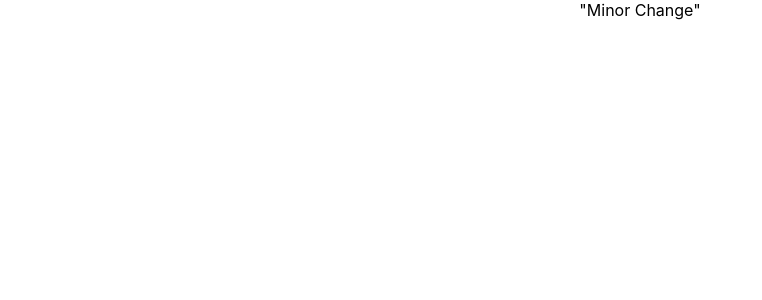
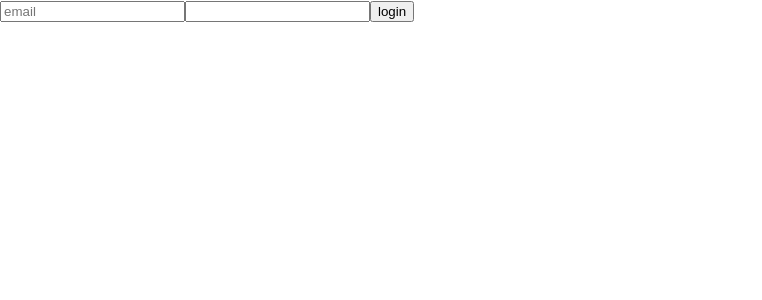
Before and after one commit to kbnewlon/Fish-Tank, a React (Create React App) app: page / in a window 1280 px wide. Shown: the top 300 px of the page, without its empty margins (0-762 px from the left). Built offline with nearby package versions, Linux system fonts and the light colour scheme.

Commit message:
set form state

```diff
--- a/src/App.css
+++ /dev/null
@@ -1,38 +0,0 @@
-.App {
-  text-align: center;
-}
-
-.App-logo {
-  height: 40vmin;
-  pointer-events: none;
-}
-
-@media (prefers-reduced-motion: no-preference) {
-  .App-logo {
-    animation: App-logo-spin infinite 20s linear;
-  }
-}
-
-.App-header {
-  background-color: #282c34;
-  min-height: 100vh;
-  display: flex;
-  flex-direction: column;
-  align-items: center;
-  justify-content: center;
-  font-size: calc(10px + 2vmin);
-  color: white;
-}
-
-.App-link {
-  color: #61dafb;
-}
-
-@keyframes App-logo-spin {
-  from {
-    transform: rotate(0deg);
-  }
-  to {
-    transform: rotate(360deg);
-  }
-}
--- a/src/App.js
+++ b/src/App.js
@@ -1,10 +1,27 @@
-import logo from './logo.svg';
-import './App.css';
+import React, { useState } from 'react';
+
 
 function App() {
+  const [loginFormState, setLoginFormState] = useState({
+    email:"",
+    password:"",
+  })
+
+  const inputChange = event=>{
+    const {name, value}=event.target;
+    setLoginFormState({
+      ...loginFormState,
+      [name]:value
+    })
+  }
+
   return (
     <div className="App">
-     <div>"Minor Change"</div>
+     <form>
+       <input onChange={inputChange} value={loginFormState.email} type="text" name="email" placeholder="email" />
+       <input onChange={inputChange} value={loginFormState.password} type="password" name="password" />
+       <input type="submit" value="login" />
+     </form>
     </div>
   );
 }
```
Also changed, not shown: src/logo.svg (deleted).
